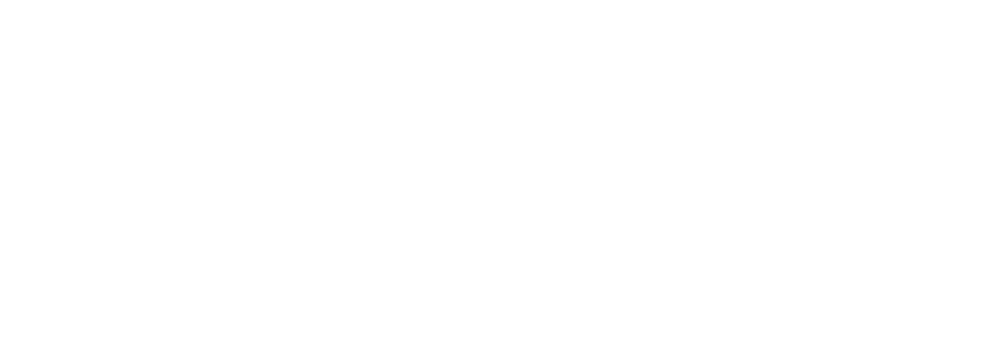
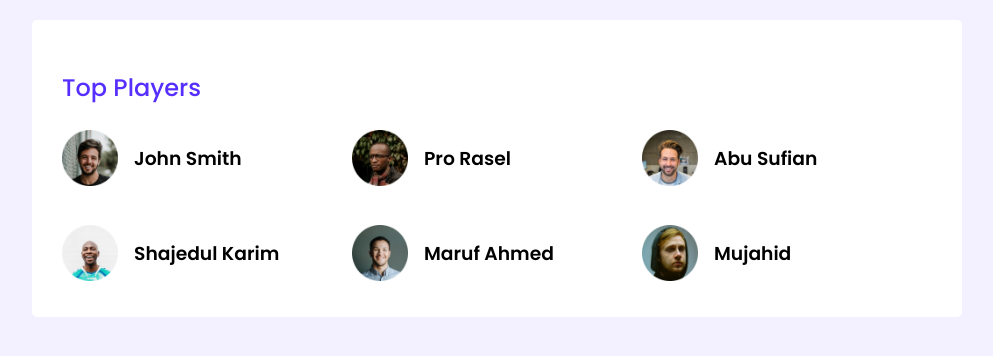
Before and after one commit to MehediHasan4321/Leder-bord, a plain HTML site: page index.html in a window 1280 px wide. Shown: the whole page, without its empty margins (143-1136 px from the left). Drawn offline with Linux system fonts and the light colour scheme.

Commit message:
add top player section

```diff
--- a/index.html
+++ b/index.html
@@ -1,5 +1,6 @@
 <!DOCTYPE html>
 <html lang="en">
+
 <head>
     <meta charset="UTF-8">
     <meta http-equiv="X-UA-Compatible" content="IE=edge">
@@ -7,7 +8,44 @@
     <title>leader-board</title>
     <link rel="stylesheet" href="styles/style.css">
 </head>
+
 <body>
+    <header>
 
+    </header>
+    <main>
+        <section class="container">
+            <div class="top-players">
+                <h2 class="section-title">Top Players</h2>
+                <div class="playres">
+                    <div class="player">
+                        <img src="images/players/player-1.png" alt="">
+                        <h3>John Smith</h3>
+                    </div>
+                    <div class="player">
+                        <img src="images/players/player-2.png" alt="">
+                        <h3>Pro Rasel</h3>
+                    </div>
+                    <div class="player">
+                        <img src="images/players/player-3.png" alt="">
+                        <h3>Abu Sufian</h3>
+                    </div>
+                    <div class="player">
+                        <img src="images/players/player-4.png" alt="">
+                        <h3>Shajedul Karim</h3>
+                    </div>
+                    <div class="player">
+                        <img src="images/players/player-5.png" alt="">
+                        <h3>Maruf Ahmed</h3>
+                    </div>
+                    <div class="player">
+                        <img src="images/players/player-6.png" alt="">
+                        <h3>Mujahid</h3>
+                    </div>
+                </div>
+            </div>
+        </section>
+    </main>
 </body>
+
 </html>
--- a/styles/style.css
+++ b/styles/style.css
@@ -0,0 +1,50 @@
+@import url('https://fonts.googleapis.com/css2?family=Montserrat:wght@500&family=Poppins:ital,wght@0,100;0,200;0,300;0,400;0,500;0,600;1,100;1,300;1,400;1,500&display=swap');
+
+body {
+    margin: 0;
+    padding: 0;
+    font-family: 'Montserrat', sans-serif;
+    font-family: 'Poppins', sans-serif;
+    background-color: #F3F1FF;
+
+}
+main {
+    display: flex;
+    justify-content: center;
+}
+
+.container {
+
+    background-color: #ffffff;
+    padding: 30px;
+    width: 870px;
+    border-radius: 5px;
+    margin-top: 20px;
+
+}
+
+
+.section-title {
+    color: #562EFF;
+    font-weight: 500;
+    font-size: 24px;
+}
+
+.top-players {}
+
+.playres {
+    display: grid;
+    grid-template-columns: repeat(3, 1fr);
+    row-gap: 29px;
+}
+
+.player {
+    display: flex;
+    align-items: center;
+    gap: 16px;
+}
+
+.player img {
+    width: 56px;
+    height: 56px;
+}
```
